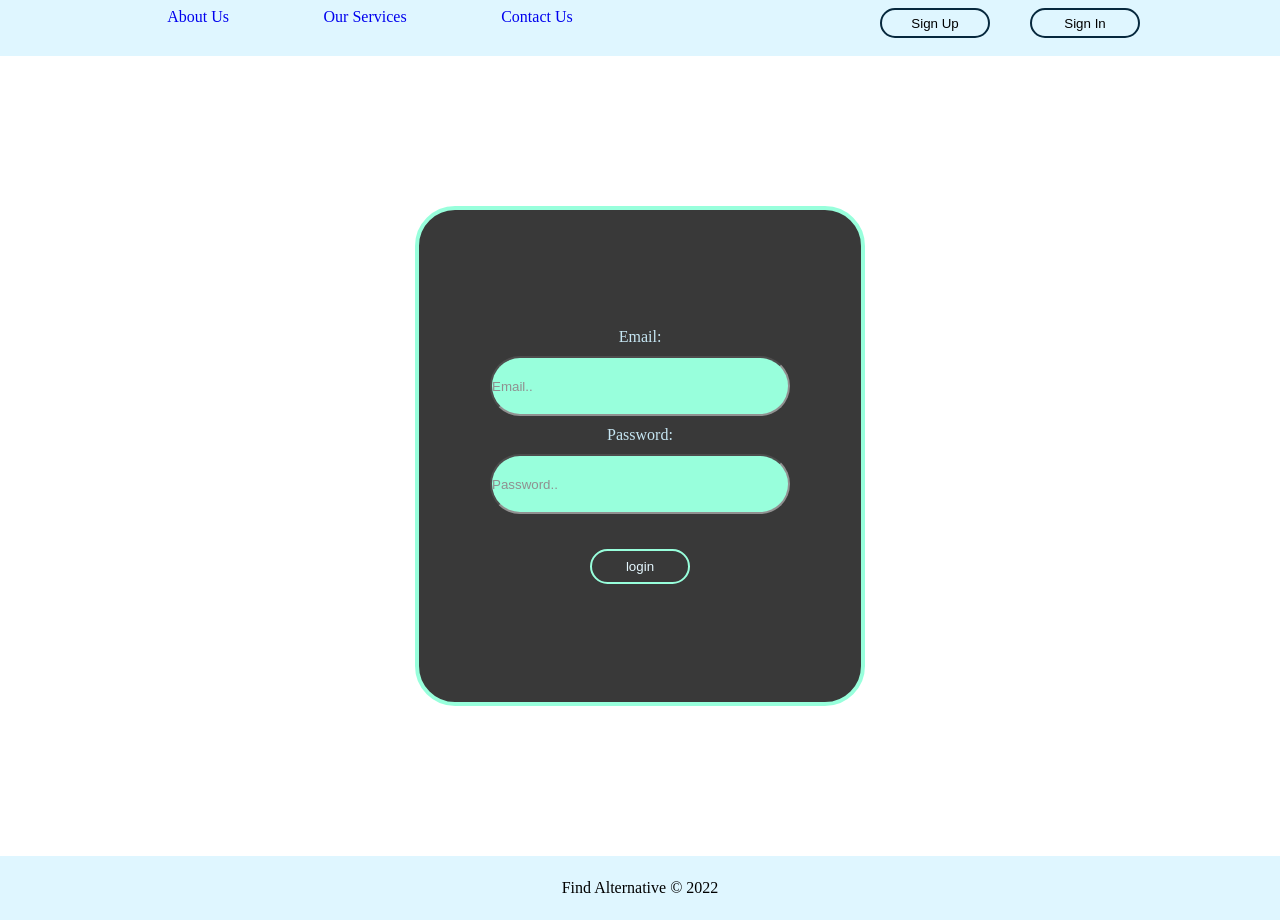
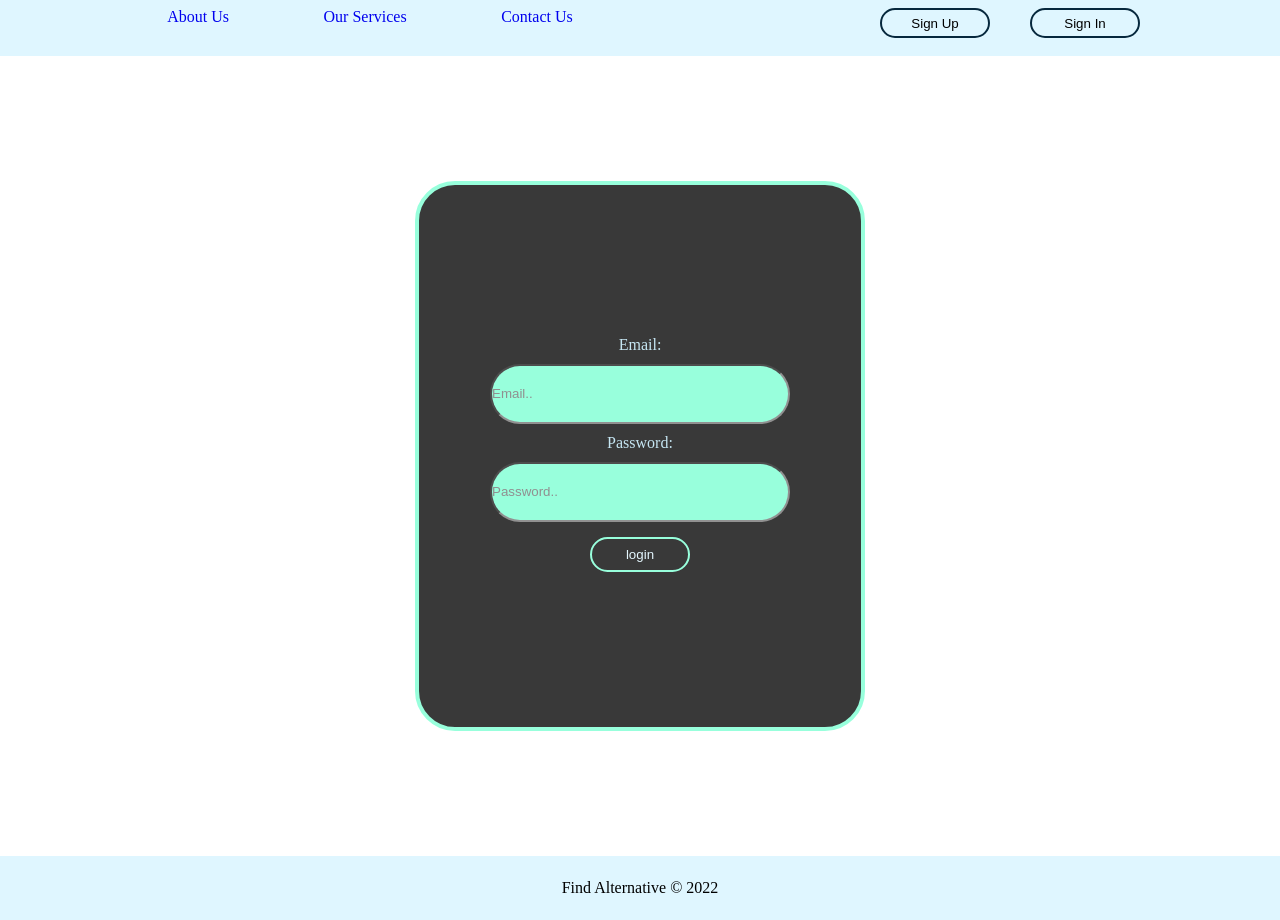
Before and after one commit to fidashn/Find-Alternative, a React (Create React App) app: page /sign-in in a window 1280 px wide. Built offline with nearby package versions, Linux system fonts and the light colour scheme; the HTML template or start-up script is replaced by a standard one.

Commit message:
changed the input position

```diff
--- a/src/App.css
+++ b/src/App.css
@@ -79,7 +79,7 @@ width: 300px;
   gap: 10px;
   margin: 5% 0 5% 0;
   width: 450px;
-  height: 500px;
+  height: 550px;
   background-color: rgb(8, 8, 8);
   opacity: 0.8;
   border-radius: 40px;
@@ -130,7 +130,7 @@ width: 300px;
   border-radius: 25px;
   width: 100px;
   height: 35px;
-  margin-top: 25px;
+  margin: 5px 0 5px 0;
   }
 
   .product-container{
```
